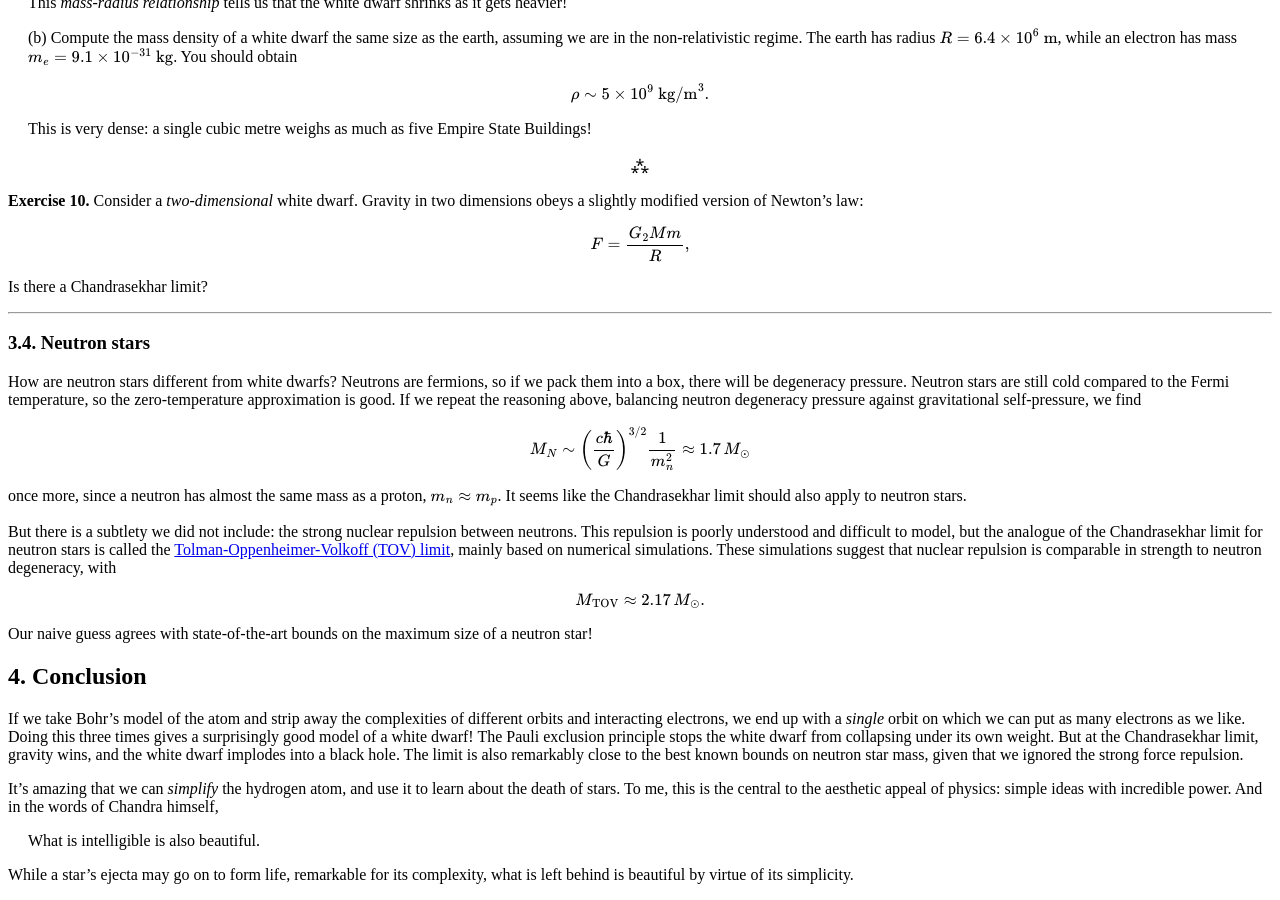
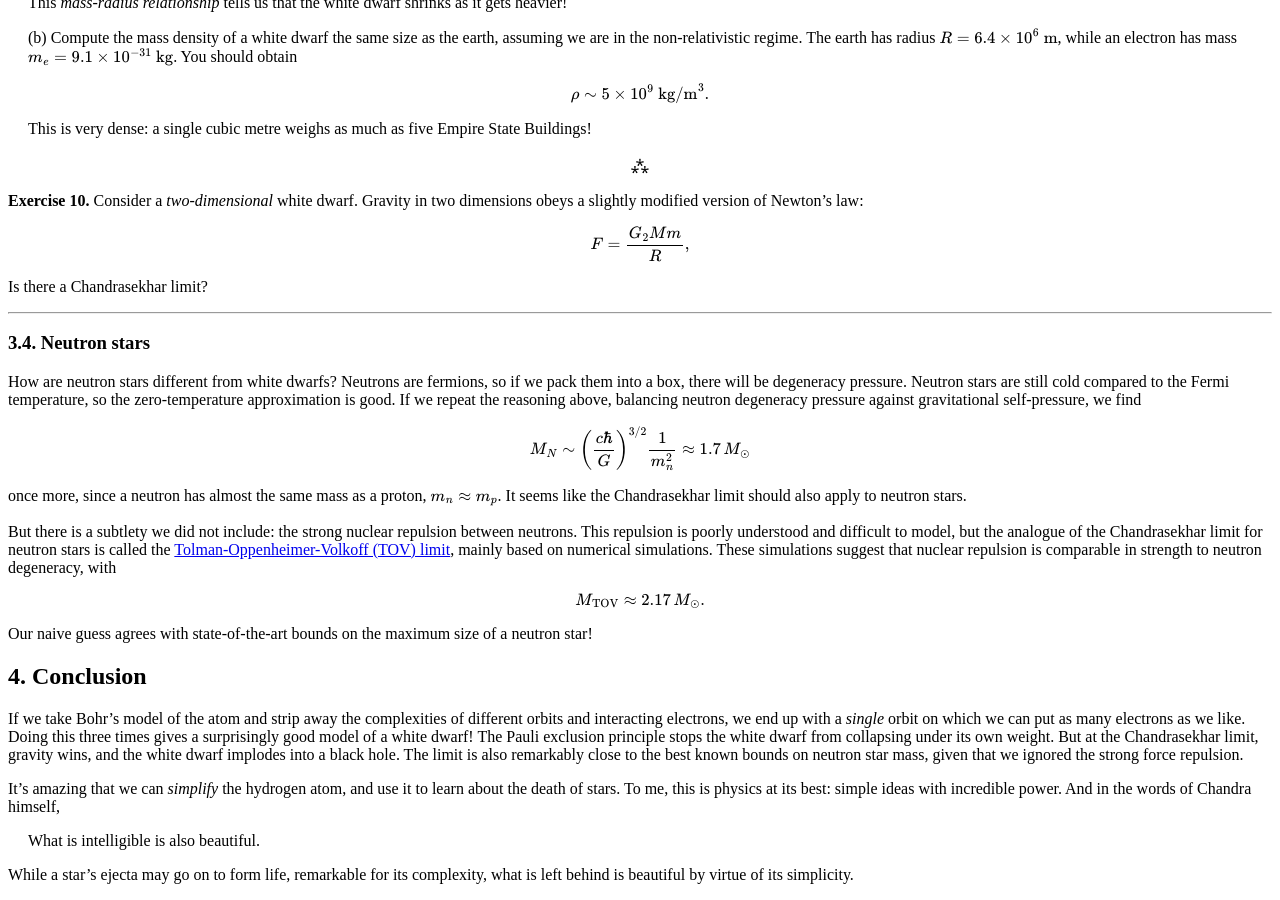
Before and after one commit to hapax/hapax.github.io, a Jekyll site: the page built from assets/chandra.md, in a window 1280 px wide and 900 px high, scrolled down 13714 px. Built offline with Jekyll 4.4.1, drawn with Linux system fonts in a browser that asks for light colours; our own code applies the rules of GitHub Pages for plain Markdown files; formulas are drawn with MathJax 3; a script that is not in the unit is left out.

Commit message:
Update chandra.md

```diff
--- a/assets/chandra.md
+++ b/assets/chandra.md
@@ -1017,7 +1017,7 @@ star mass, given that we ignored the strong force repulsion.
 
 It's amazing that we can *simplify* the hydrogen atom, and use
 it to learn about the death of stars.
-To me, this is the central to the aesthetic appeal of physics: simple
+To me, this is physics at its best: simple
 ideas with incredible power.
 And in the words of Chandra himself,
 
```
